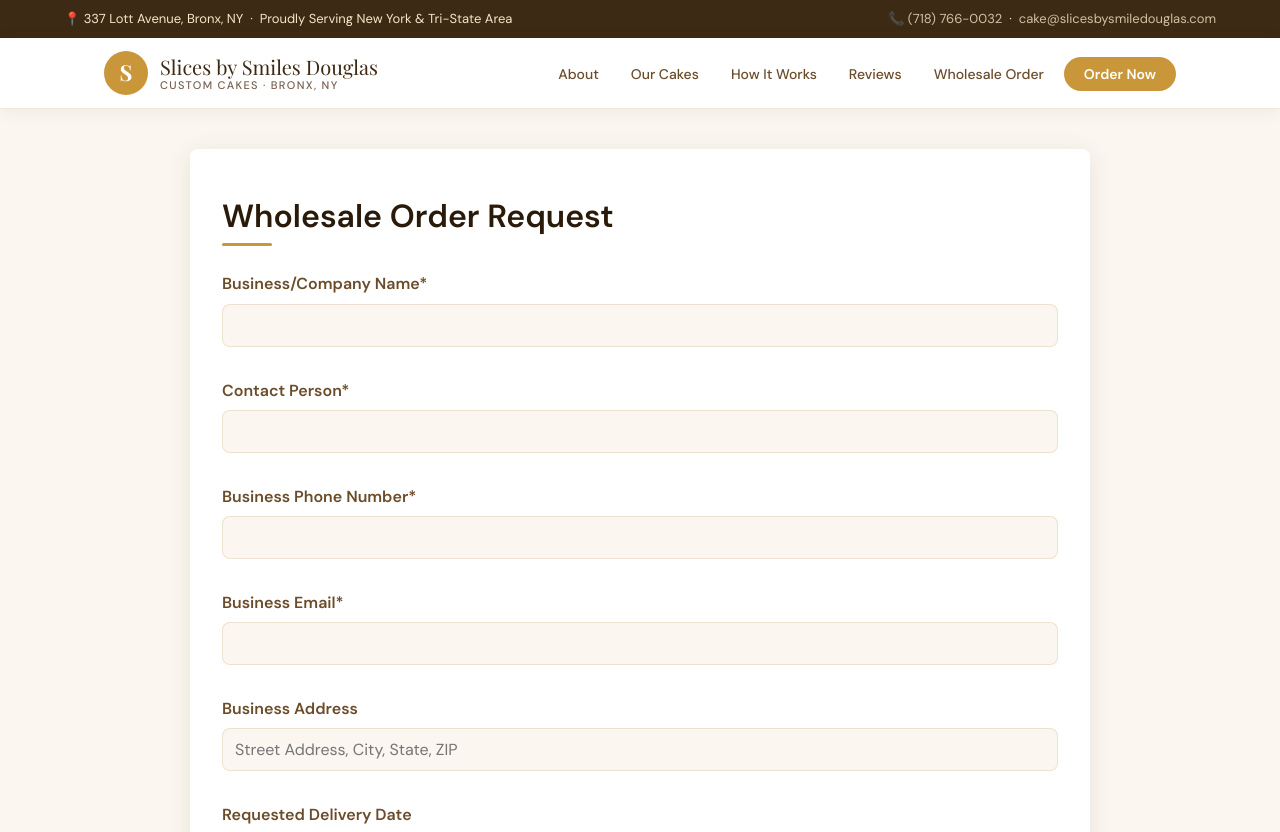
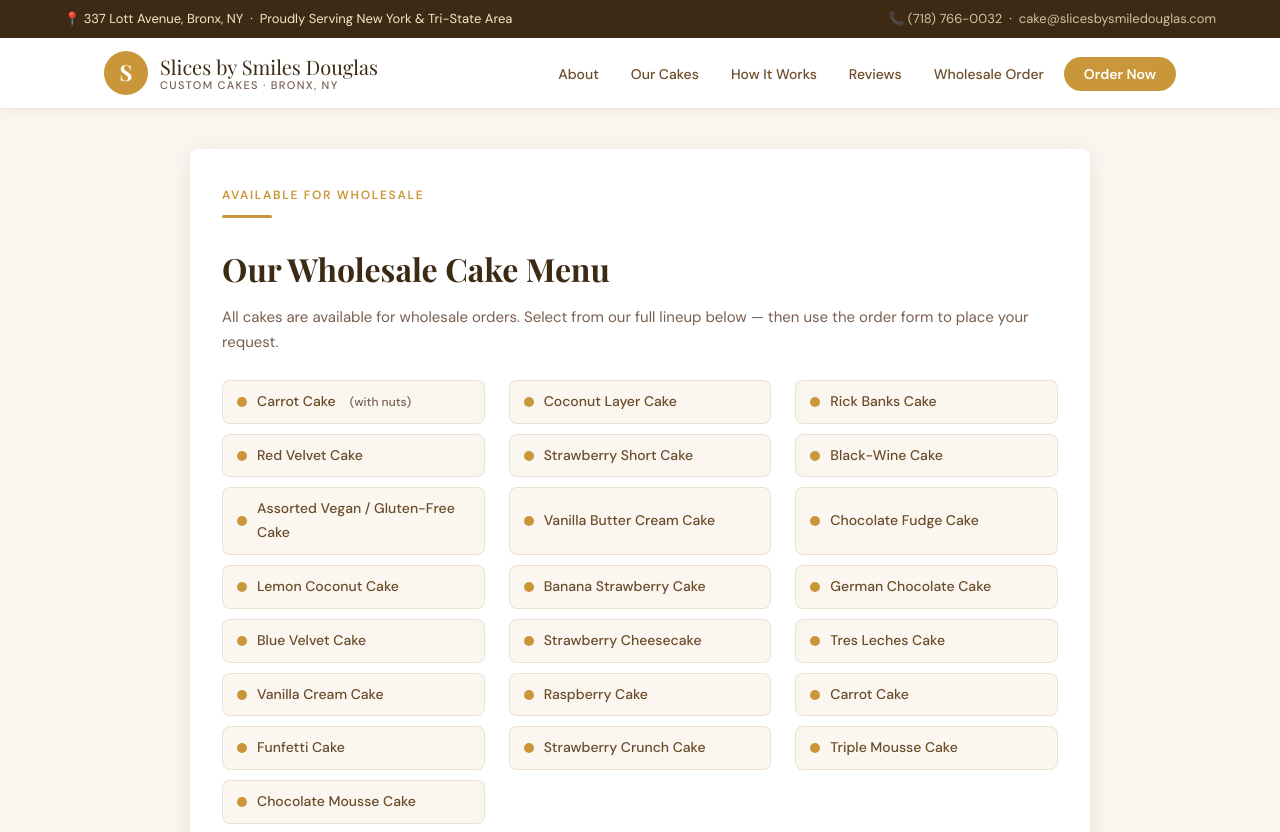
Before and after one commit to miabakeryiq/douglasdemo, a plain HTML site: page order.html in a window 1280 px wide. Shown: the top 832 px of the page. Drawn offline with nearby package versions, Linux system fonts and the light colour scheme; a web font is replaced by a local one.

Commit message:
Add wholesale cake menu list above order form on order.html

```diff
--- a/order.html
+++ b/order.html
@@ -77,6 +77,17 @@
       .footer-col ul a { color: var(--white); opacity: 0.85; font-size: 14px; }
       .footer-col ul a:hover { opacity: 1; text-decoration: underline; }
       .footer-bottom { border-top: 1px solid rgba(255,255,255,0.1); margin-top: 40px; padding-top: 18px; display: flex; justify-content: space-between; font-size: 13px; color: rgba(255,255,255,0.6); }
+      /* ---- WHOLESALE CAKE LIST ---- */
+      .cake-list-section { max-width: 900px; margin: 40px auto 0; background: var(--white); border-radius: var(--radius); box-shadow: var(--shadow); padding: 36px 32px; }
+      .cake-list-section h2 { font-family: var(--font-display); font-size: clamp(22px, 3vw, 32px); color: var(--brown); margin-bottom: 8px; }
+      .cake-list-section .section-tag { font-size: 12px; font-weight: 600; letter-spacing: 0.14em; text-transform: uppercase; color: var(--gold); margin-bottom: 10px; }
+      .cake-list-section p { color: var(--muted); font-size: 15px; margin-bottom: 24px; }
+      .cake-list-grid { display: grid; grid-template-columns: repeat(3, 1fr); gap: 10px 24px; list-style: none; padding: 0; }
+      .cake-list-grid li { display: flex; align-items: center; gap: 10px; padding: 9px 14px; background: var(--cream); border-radius: var(--radius); font-size: 14px; color: var(--brown-mid); font-weight: 500; border: 1px solid var(--border); }
+      .cake-list-grid li .cake-dot { width: 10px; height: 10px; min-width: 10px; background: var(--gold); border-radius: 50%; }
+      .cake-list-grid li em { font-style: normal; font-size: 12px; color: var(--muted); margin-left: 4px; }
+      @media (max-width: 700px) { .cake-list-grid { grid-template-columns: repeat(2, 1fr); } }
+      @media (max-width: 460px) { .cake-list-grid { grid-template-columns: 1fr; } }
       /* ---- ORDER FORM ---- */
       .order-form label { font-weight: 600; color: var(--brown-mid); display: block; margin-bottom: 6px; margin-top: 18px; }
       .order-form input, .order-form select, .order-form textarea { width: 100%; padding: 10px 12px; border: 1px solid var(--border); border-radius: var(--radius); font-size: 1rem; margin-bottom: 12px; background: var(--cream); color: var(--text); font-family: var(--font-body); }
@@ -122,6 +133,38 @@
         </ul>
       </div>
     </nav>
+    <!-- WHOLESALE CAKE LIST -->
+    <div class="cake-list-section">
+      <div class="section-tag">Available for Wholesale</div>
+      <div class="divider"></div>
+      <h2>Our Wholesale Cake Menu</h2>
+      <p>All cakes are available for wholesale orders. Select from our full lineup below — then use the order form to place your request.</p>
+      <ul class="cake-list-grid">
+        <li><span class="cake-dot"></span>Carrot Cake <em>(with nuts)</em></li>
+        <li><span class="cake-dot"></span>Coconut Layer Cake</li>
+        <li><span class="cake-dot"></span>Rick Banks Cake</li>
+        <li><span class="cake-dot"></span>Red Velvet Cake</li>
+        <li><span class="cake-dot"></span>Strawberry Short Cake</li>
+        <li><span class="cake-dot"></span>Black-Wine Cake</li>
+        <li><span class="cake-dot"></span>Assorted Vegan / Gluten-Free Cake</li>
+        <li><span class="cake-dot"></span>Vanilla Butter Cream Cake</li>
+        <li><span class="cake-dot"></span>Chocolate Fudge Cake</li>
+        <li><span class="cake-dot"></span>Lemon Coconut Cake</li>
+        <li><span class="cake-dot"></span>Banana Strawberry Cake</li>
+        <li><span class="cake-dot"></span>German Chocolate Cake</li>
+        <li><span class="cake-dot"></span>Blue Velvet Cake</li>
+        <li><span class="cake-dot"></span>Strawberry Cheesecake</li>
+        <li><span class="cake-dot"></span>Tres Leches Cake</li>
+        <li><span class="cake-dot"></span>Vanilla Cream Cake</li>
+        <li><span class="cake-dot"></span>Raspberry Cake</li>
+        <li><span class="cake-dot"></span>Carrot Cake</li>
+        <li><span class="cake-dot"></span>Funfetti Cake</li>
+        <li><span class="cake-dot"></span>Strawberry Crunch Cake</li>
+        <li><span class="cake-dot"></span>Triple Mousse Cake</li>
+        <li><span class="cake-dot"></span>Chocolate Mousse Cake</li>
+      </ul>
+    </div>
+
     <div class="section-inner">
       <h1>Wholesale Order Request</h1>
       <div class="divider"></div>
```
